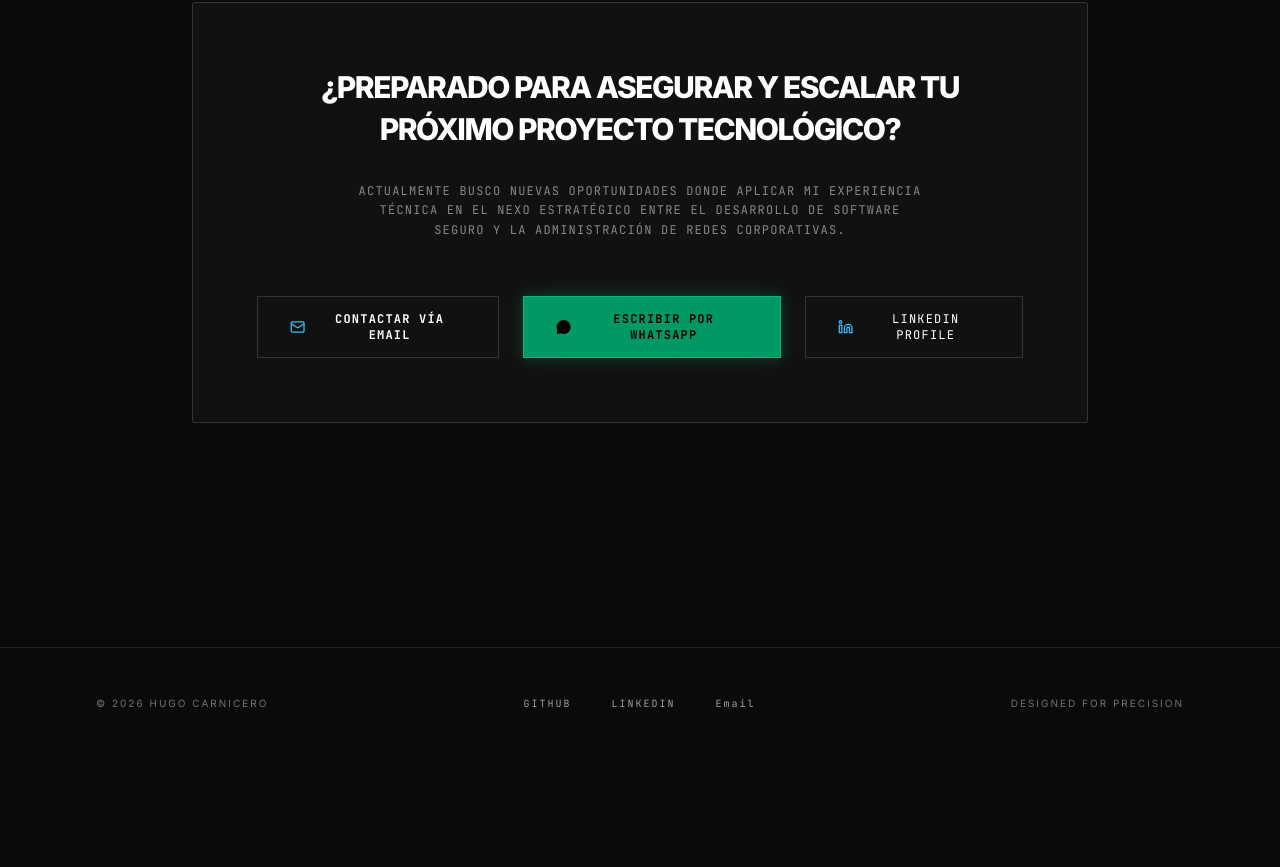
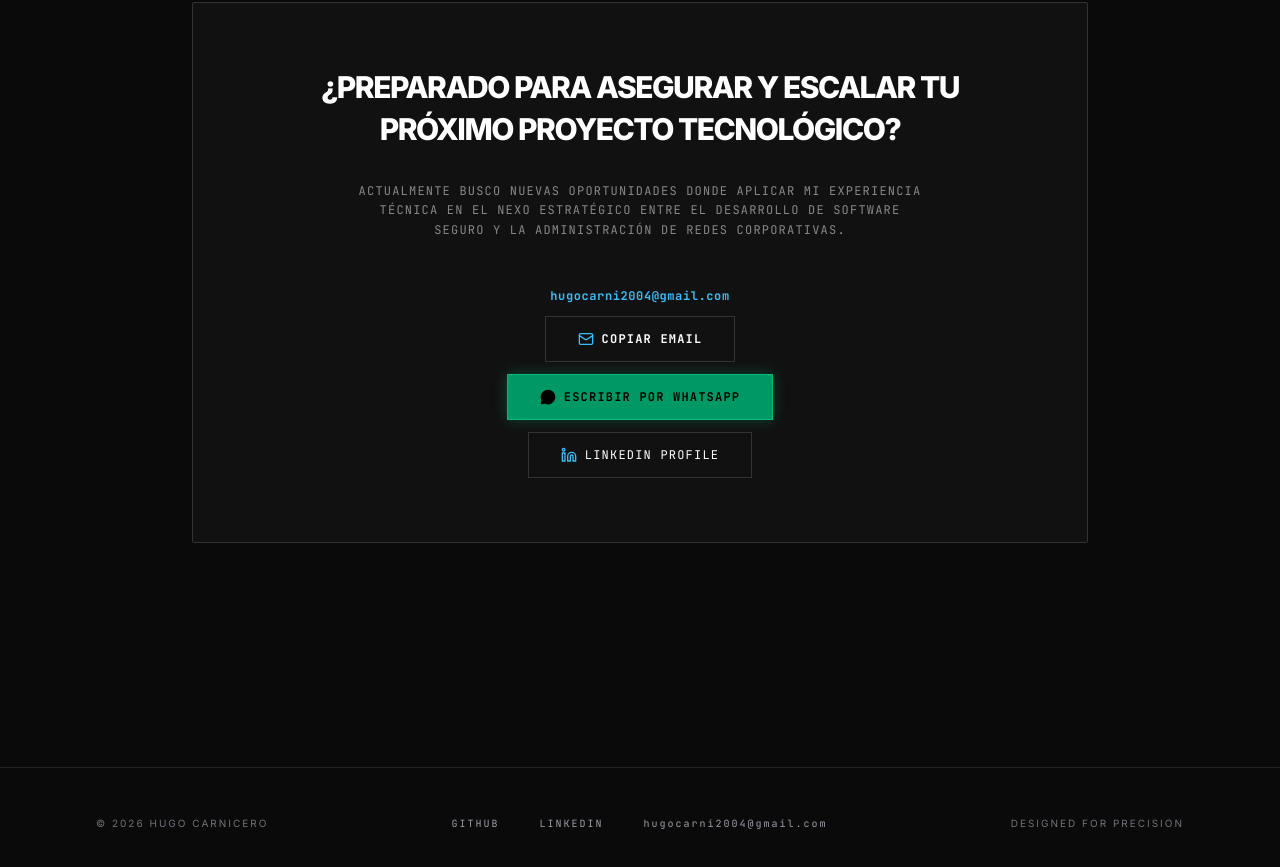
Before and after one commit to hugocarni/HugoCarnicero_Portfolio, a React (Vite) app: page / in a window 1280 px wide. Shown: the part 4130-4997 px from the top of the page. Before the commit the page ends 4929 px from the top, so only its background shows below. Built offline with nearby package versions, Linux system fonts and the light colour scheme.

Commit message:
cambio en el email de contacto

```diff
--- a/src/App.tsx
+++ b/src/App.tsx
@@ -604,13 +604,16 @@ export default function App() {
               Actualmente busco nuevas oportunidades donde aplicar mi experiencia técnica en el nexo estratégico entre el desarrollo de software seguro y la administración de redes corporativas.
             </p>
 
-            <div className="flex flex-col sm:flex-row justify-center items-center gap-4 sm:gap-6 pt-6">
+            <div className="flex flex-col items-center gap-3 pt-4">
+              <p className="font-mono text-xs text-secondary tracking-wider font-bold">
+                {data.personalInfo.contactEmail}
+              </p>
               <button
                 onClick={handleCopyEmail}
                 className="w-full sm:w-auto bg-[#111] hover:bg-[#1c1c1c] text-white border border-[#333] px-8 py-3.5 font-mono text-xs rounded-none font-bold text-center flex items-center justify-center gap-2 uppercase tracking-widest cursor-pointer"
               >
                 <Mail className="w-4 h-4 text-secondary" />
-                {copiedEmail ? 'Email Copiado!' : 'Contactar vía Email'}
+                {copiedEmail ? 'Copiado!' : 'Copiar Email'}
               </button>
               {data.personalInfo.whatsAppUrl && (
                 <a
@@ -643,7 +646,7 @@ export default function App() {
         <div className="flex space-x-10 my-4 md:my-0">
           <a href={data.personalInfo.githubUrl} target="_blank" rel="noreferrer" className="text-zinc-400 hover:text-secondary transition-colors font-mono">GitHub</a>
           <a href={data.personalInfo.linkedinUrl} target="_blank" rel="noreferrer" className="text-zinc-400 hover:text-secondary transition-colors font-mono">LinkedIn</a>
-          <button onClick={handleCopyEmail} className="text-zinc-400 hover:text-secondary transition-colors font-mono cursor-pointer bg-transparent border-none p-0">Email</button>
+          <button onClick={handleCopyEmail} className="text-zinc-400 hover:text-secondary transition-colors font-mono cursor-pointer bg-transparent border-none p-0">{data.personalInfo.contactEmail}</button>
         </div>
         <div className="text-zinc-500">Designed for Precision</div>
       </footer>
```
